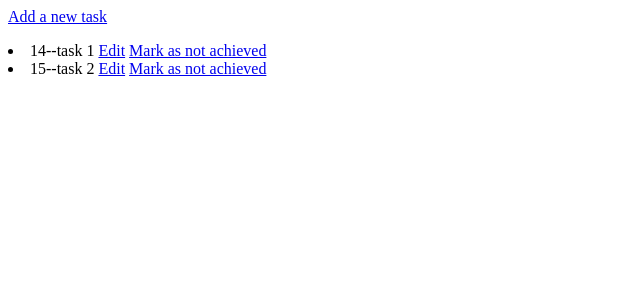
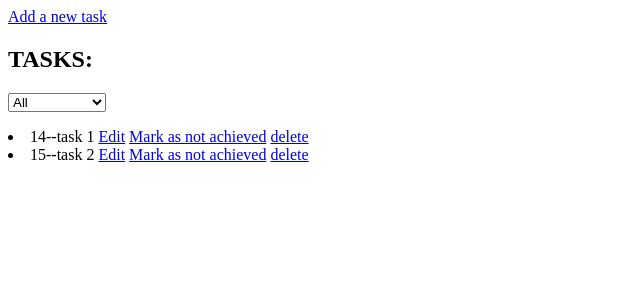
Before and after one commit to Skeyumatra/my-TODO-app, a Django app: page / in a window 1280 px wide. Shown: the top 300 px of the page, without its empty margins (0-640 px from the left). Run offline with Django 5.2, Linux system fonts and the light colour scheme; data comes from the database, SQL or seed files in the repository; both versions use the stored data as it was after the commit.

Commit message:
delete task operations

```diff
--- a/base/templates/home.html
+++ b/base/templates/home.html
@@ -12,15 +12,29 @@
 
 
     <!--ordering the tasks depends on id-->
+    <div id="TaskList">
+
+    <h2>TASKS: </h2>
+
+    <form action="" method="post">
+        <select name="listMethod" id="listMethod">
+            <option value="all">All</option>
+            <option value="achieved">achieved</option>
+            <option value="notAchieved">not achieved</option>
+        </select>
+    </form>
+
+    </div>
+
     <dl>
         {%for task in tasks%}
 
         {% if task.isAchieved%}
-        <li>{{task.id}}--{{task.task}}      <a href="editTask/{{task.id}}/">Edit</a> <a href="achieveTask/{{task.id}}">Mark as not achieved</a></li>
+        <li>{{task.id}}--{{task.task}}      <a href="editTask/{{task.id}}/">Edit</a> <a href="achieveTask/{{task.id}}">Mark as not achieved</a> <a href="deleteTask/{{task.id}}">delete</a></li>
 
         {% else %}
 
-        <li>{{task.id}}--{{task.task}}      <a href="editTask/{{task.id}}/">Edit</a> <a href="achieveTask/{{task.id}}">Mark as achieved</a></li>
+        <li>--{{task.task}}      <a href="editTask/{{task.id}}/">Edit</a> <a href="achieveTask/{{task.id}}">Mark as achieved</a> <a href="deleteTask/{{task.id}}/">delete</a></li>
         {%endif%}
 
         {%endfor%}
--- a/base/urls.py
+++ b/base/urls.py
@@ -4,5 +4,6 @@ urlpatterns = [
     path("",views.homePage,name="home"),
     path("addTask/",views.AddTask,name="addTask"),
     path("editTask/<str:pk>/",views.editTaskName,name="editTask"),
-    path("achieveTask/<str:pk>/",views.achieveTask,name="achieveTask")
+    path("achieveTask/<str:pk>/",views.achieveTask,name="achieveTask"),
+    path("deleteTask/<str:pk>/",views.deleteTask,name="deleteTask")
 ]
--- a/base/views.py
+++ b/base/views.py
@@ -39,3 +39,7 @@ def achieveTask(request,pk):
         task.isAchieved=True    #if task isn't achieved, mark as achieved
         task.save()
     return redirect("/")
+
+def deleteTask(request,pk):
+    models.Task.objects.get(pk=pk).delete()
+    return redirect("/")
```
Also changed, not shown: db.sqlite3.
